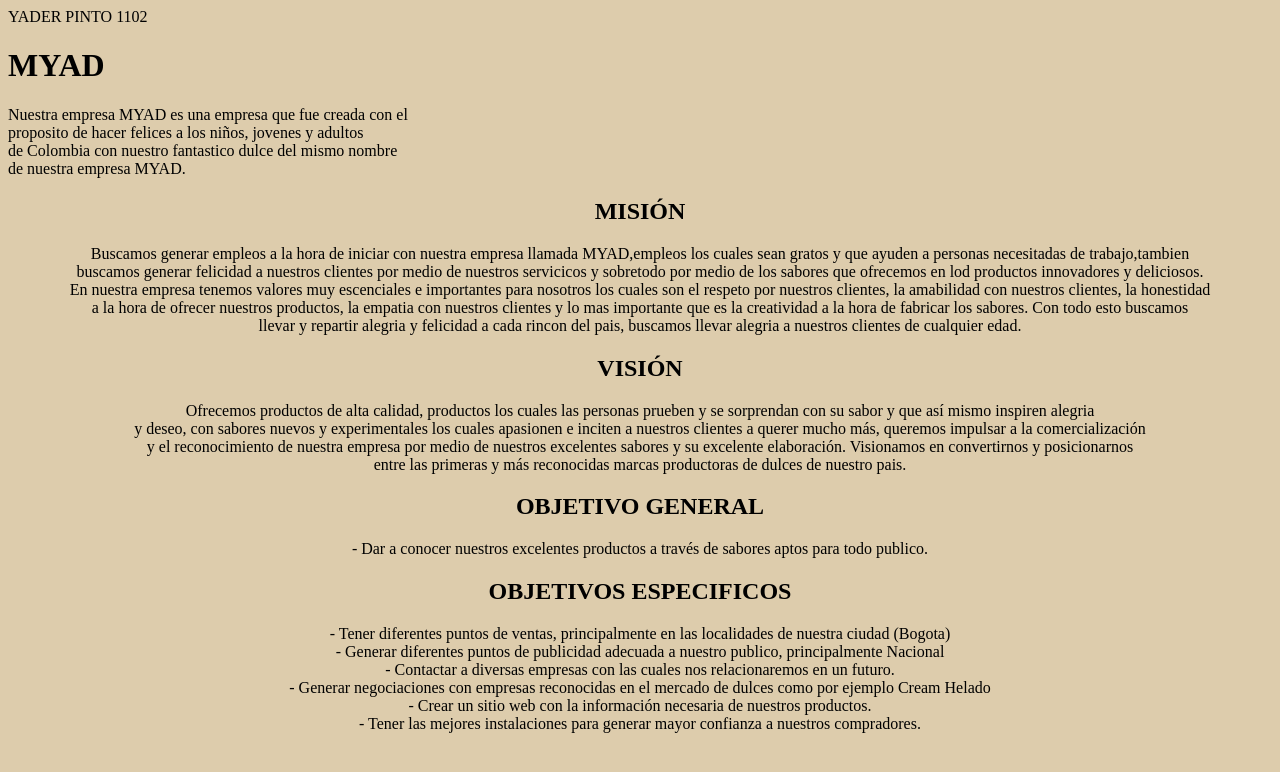
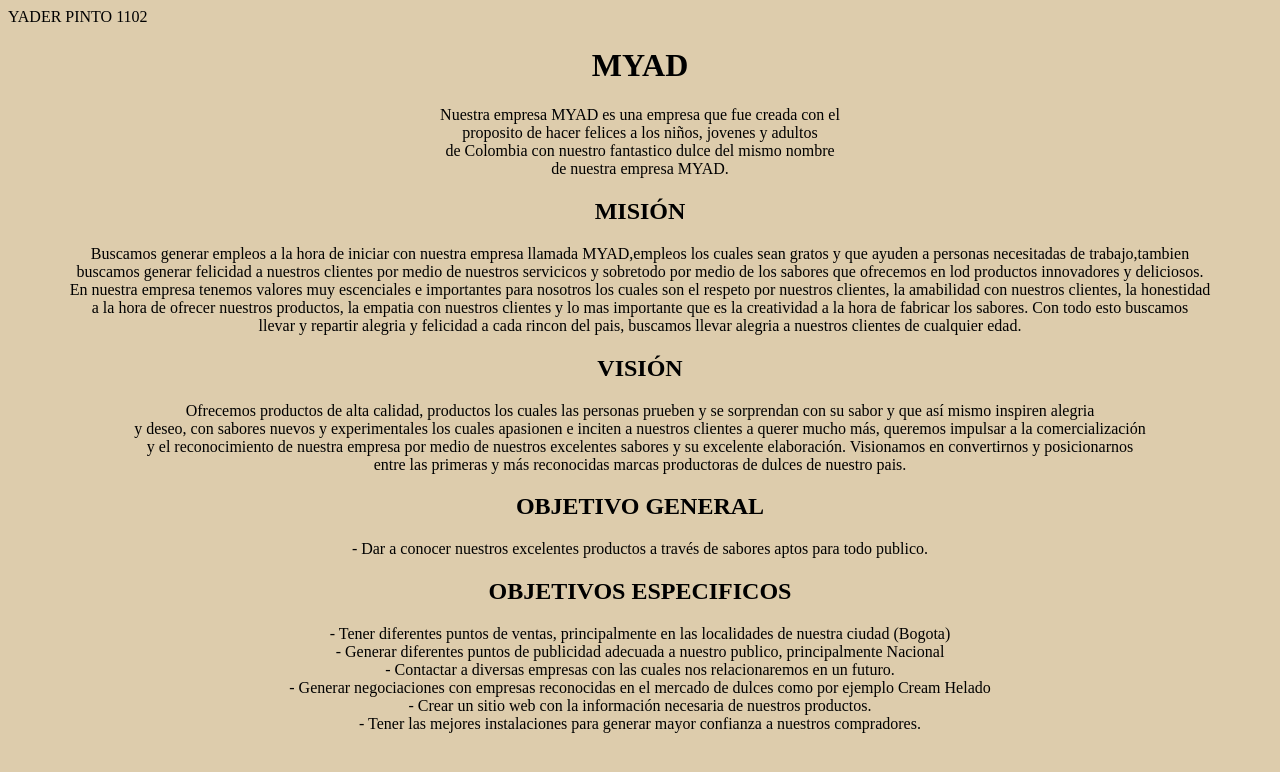
Before and after one commit to MYAD-snacks/MYAD-snacks.github.io, a plain HTML site: page index.html in a window 1280 px wide. Drawn offline with Linux system fonts and the light colour scheme.

Commit message:
Update index.html

```diff
--- a/index.html
+++ b/index.html
@@ -5,11 +5,11 @@
 <meta charset="UTF-8">
 </head>
 <body style="background-color:#ddccac">
-<strong><h1> MYAD </h1></strong>
-<p> Nuestra empresa MYAD es una empresa que fue creada con el<br>
+<center><strong><h1> MYAD </h1></strong></center>
+<center><p> Nuestra empresa MYAD es una empresa que fue creada con el<br>
     proposito de hacer felices a los niños, jovenes y adultos<br>
     de Colombia con nuestro fantastico dulce del mismo nombre<br>
-    de nuestra empresa MYAD.</p>
+    de nuestra empresa MYAD.</p></center>
 <center><h2>MISIÓN</h2></center>
 <center><P>Buscamos generar empleos a la hora de iniciar con nuestra empresa llamada MYAD,empleos los cuales sean gratos y que ayuden a personas necesitadas de trabajo,tambien<br>
 buscamos generar felicidad a nuestros clientes por medio de nuestros servicicos y sobretodo por medio de los sabores que ofrecemos en lod productos innovadores y deliciosos.<br>
```
